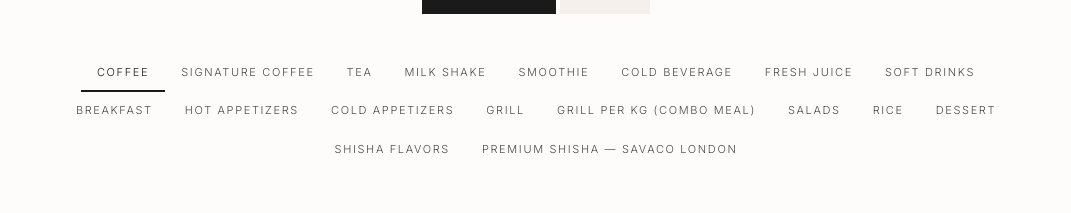
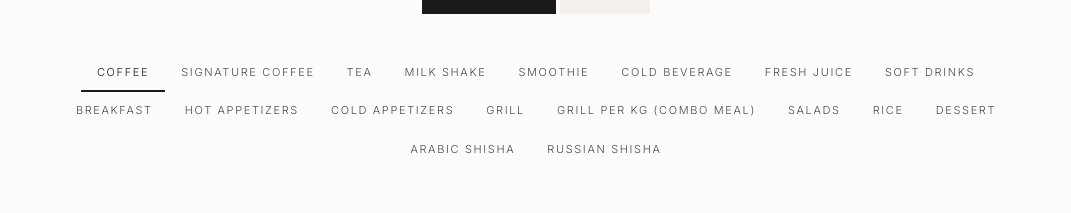
Before and after one commit to moneyladder911/Beiruti-Lake-Cafe, a Next.js app: page / in a window 1280 px wide. Shown: the part 1403-1616 px from the top of the page, without its empty margins (104-1175 px from the left). Built offline with nearby package versions, Linux system fonts and the light colour scheme; a web font is replaced by a local one.

Commit message:
fix: add output: 'standalone' to next.config.mjs for reliable Vercel deployment

```diff
--- a/next.config.mjs
+++ b/next.config.mjs
@@ -1,6 +1,6 @@
 /** @type {import('next').NextConfig} */
 const nextConfig = {
-  /* config options here */
+  output: 'standalone',
 };
 
 export default nextConfig;
--- a/src/data/menu.js
+++ b/src/data/menu.js
@@ -175,7 +175,7 @@ export const menuData = {
                 ],
             },
             {
-                category: "Shisha Flavors",
+                category: "Arabic Shisha",
                 items: [
                     { name: "Double Apple", price: 45 },
                     { name: "Grape Mint", price: 45 },
@@ -194,7 +194,7 @@ export const menuData = {
                 ],
             },
             {
-                category: "Premium Shisha — Savaco London",
+                category: "Russian Shisha",
                 items: [
                     { name: "Purple Rain", description: "Dark ripe blueberry with an undertone of black grape and cooling menthol", price: 59 },
                     { name: "Magna Carta", description: "Famous Cuban mojito, crushed lime and ice", price: 59 },
```
